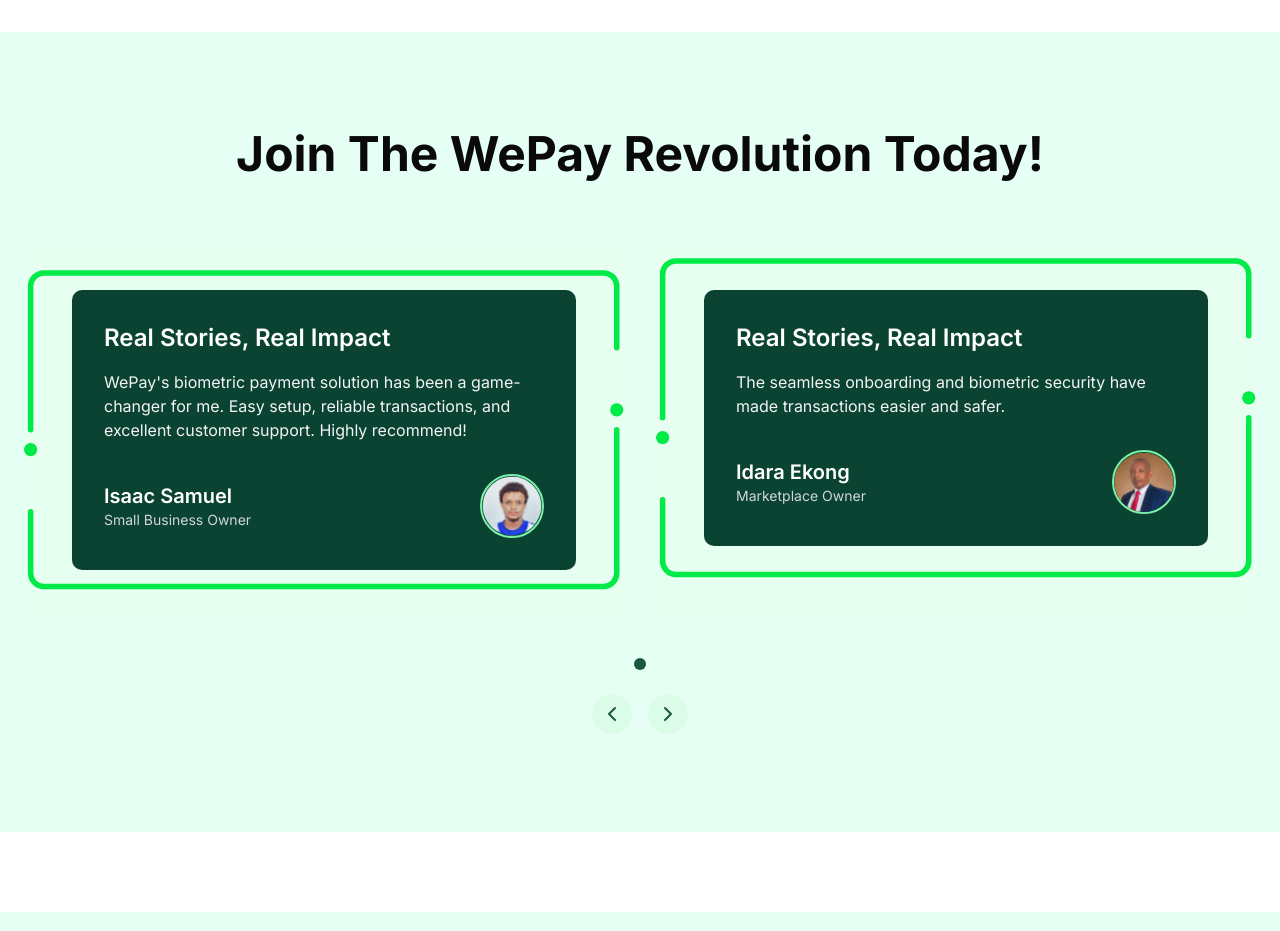
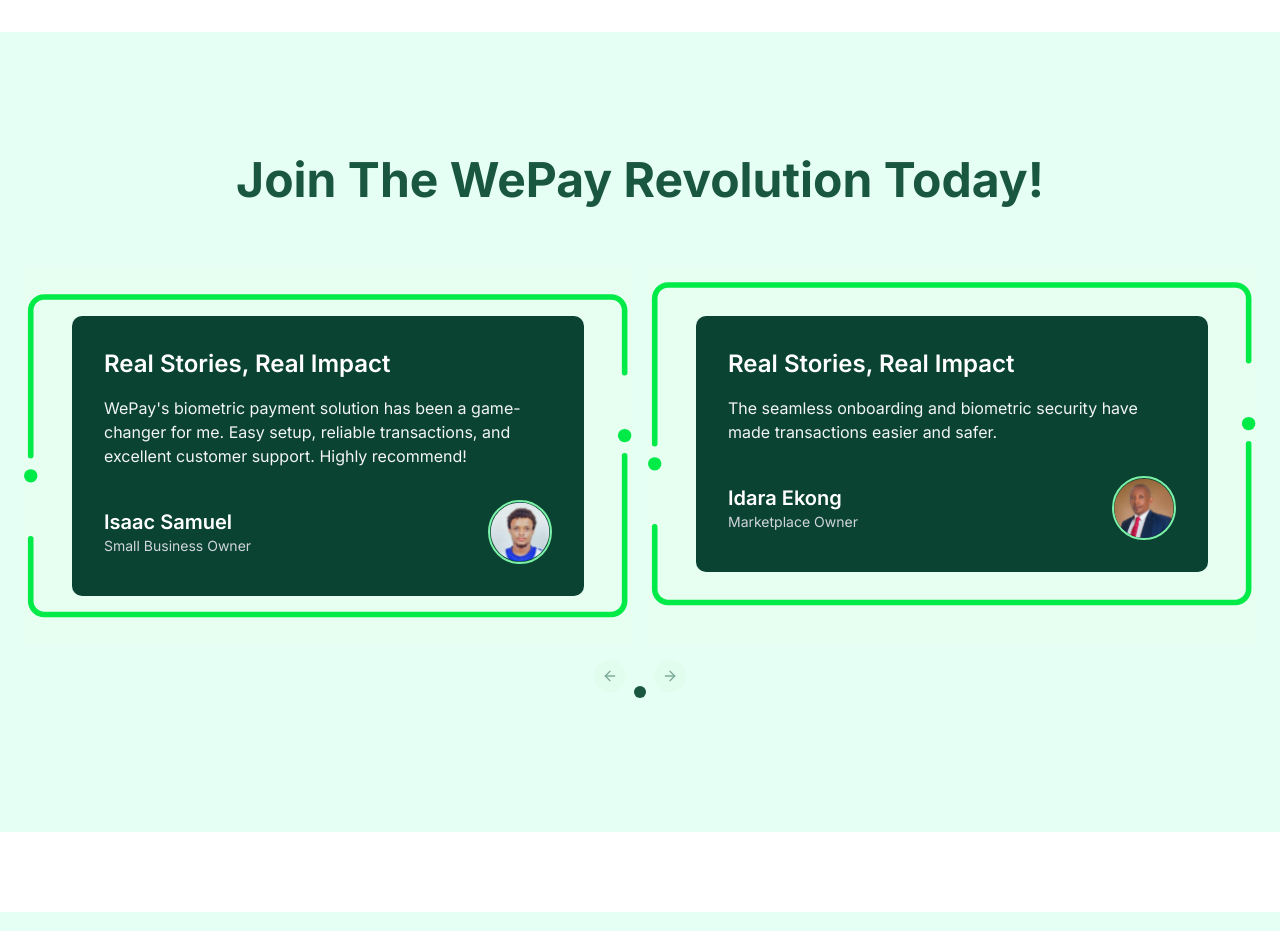
Before and after one commit to Rufai-Ahmed/gov, a Next.js app: page / in a window 1280 px wide. Shown: the part 3120-4051 px from the top of the page. Built offline with nearby package versions, Linux system fonts and the light colour scheme.

Commit message:
feat: carousel

```diff
--- /dev/null
+++ b/components/hooks/use-media-query.ts
@@ -0,0 +1,29 @@
+"use client"
+
+import { useEffect, useState } from "react"
+
+export function useMediaQuery(query: string) {
+  const [matches, setMatches] = useState(false)
+
+  useEffect(() => {
+    // Default to false on server
+    if (typeof window !== "undefined") {
+      const media = window.matchMedia(query)
+
+      // Initial check
+      if (media.matches !== matches) {
+        setMatches(media.matches)
+      }
+
+      // Add listener for changes
+      const listener = () => setMatches(media.matches)
+      media.addEventListener("change", listener)
+
+      return () => media.removeEventListener("change", listener)
+    }
+
+    return undefined
+  }, [matches, query])
+
+  return matches
+}
--- a/components/sections/joinWepay/JoinWepay.tsx
+++ b/components/sections/joinWepay/JoinWepay.tsx
@@ -1,60 +1,87 @@
+/* eslint-disable @typescript-eslint/no-explicit-any */
 "use client";
 
-import { useState } from "react";
+import { useState, useEffect } from "react";
 import TestimonialCard from "./testimonial-card";
-import Pagination from "./pagination";
 import { testimonials } from "./testimonials";
+import {
+  Carousel,
+  CarouselContent,
+  CarouselItem,
+  CarouselNext,
+  CarouselPrevious,
+} from "@/components/ui/carousel";
+import { useMediaQuery } from "../../hooks/use-media-query";
 
 const JoinWepay = () => {
-  const [currentIndex, setCurrentIndex] = useState(0);
-  const testimonialsPerPage = 2;
-  const totalPages = Math.ceil(testimonials.length / testimonialsPerPage);
+  const [api, setApi] = useState<any>();
+  const [current, setCurrent] = useState(0);
+  const [count, setCount] = useState(0);
+  const isMobile = useMediaQuery("(max-width: 768px)");
 
-  const handleNext = () => {
-    setCurrentIndex((prevIndex) =>
-      prevIndex + testimonialsPerPage >= testimonials.length
-        ? 0
-        : prevIndex + testimonialsPerPage
-    );
-  };
+  useEffect(() => {
+    if (!api) return;
 
-  const handlePrev = () => {
-    setCurrentIndex((prevIndex) =>
-      prevIndex - testimonialsPerPage < 0
-        ? testimonials.length - testimonialsPerPage
-        : prevIndex - testimonialsPerPage
-    );
-  };
+    setCount(api.scrollSnapList().length);
+    const handleSelect = () => {
+      setCurrent(api.selectedScrollSnap());
+    };
 
-  const handlePageChange = (index: number) => {
-    setCurrentIndex(index);
-  };
-
-  const currentTestimonials = testimonials.slice(
-    currentIndex,
-    currentIndex + testimonialsPerPage
-  );
+    api.on("select", handleSelect);
+    return () => {
+      api.off("select", handleSelect);
+    };
+  }, [api]);
 
   return (
     <div className="min-h-screen bg-[#e6fff5] dark:bg-[#043024] flex flex-col items-center mt-20 justify-center p-6">
-      <h1 className="text-4xl md:text-5xl font-bold text-center mb-16">
+      <h1 className="text-4xl md:text-5xl font-bold text-center mb-16 text-[#1a5741] dark:text-white">
         Join The WePay Revolution Today!
       </h1>
 
-      <div className="w-full max-w-7xl grid grid-cols-1 md:grid-cols-2 gap-8">
-        {currentTestimonials.map((testimonial) => (
-          <TestimonialCard key={testimonial.id} testimonial={testimonial} />
-        ))}
+      <div className="w-full max-w-7xl">
+        <Carousel
+          setApi={setApi}
+          className="w-full"
+          opts={{
+            align: "start",
+            loop: true,
+          }}
+        >
+          <CarouselContent className="-ml-2 md:-ml-4">
+            {testimonials.map((testimonial) => (
+              <CarouselItem
+                key={testimonial.id}
+                className={`pl-2 md:pl-4 ${
+                  isMobile ? "basis-full" : "basis-1/2"
+                }`}
+              >
+                <div className="h-full">
+                  <TestimonialCard testimonial={testimonial} />
+                </div>
+              </CarouselItem>
+            ))}
+          </CarouselContent>
+          <div className="flex items-center justify-center mt-8 gap-2">
+            <CarouselPrevious className="relative static transform-none bg-green-100 hover:bg-green-200 dark:bg-green-900 dark:hover:bg-green-800 text-[#1a5741] dark:text-white border-none" />
+            <div className="flex items-center justify-center space-x-2">
+              {Array.from({ length: count }).map((_, index) => (
+                <button
+                  key={index}
+                  onClick={() => api?.scrollTo(index)}
+                  className={`w-3 h-3 rounded-full transition-all ${
+                    current === index
+                      ? "bg-[#1a5741] dark:bg-green-400"
+                      : "bg-green-200 dark:bg-green-800"
+                  }`}
+                  aria-label={`Go to slide ${index + 1}`}
+                />
+              ))}
+            </div>
+            <CarouselNext className="relative static transform-none bg-green-100 hover:bg-green-200 dark:bg-green-900 dark:hover:bg-green-800 text-[#1a5741] dark:text-white border-none" />
+          </div>
+        </Carousel>
       </div>
-
-      <Pagination
-        currentIndex={currentIndex}
-        totalPages={totalPages}
-        itemsPerPage={testimonialsPerPage}
-        onPageChange={handlePageChange}
-        onNext={handleNext}
-        onPrev={handlePrev}
-      />
     </div>
   );
 };
--- a/components/sections/joinWepay/testimonial-card.tsx
+++ b/components/sections/joinWepay/testimonial-card.tsx
@@ -9,11 +9,8 @@
 
 const TestimonialCard: React.FC<TestimonialCardProps> = ({ testimonial }) => {
   return (
-    <div
-      className="relative w-full max-w-full sm:max-w-xl md:max-w-2xl lg:max-w-3xl mx-auto"
-      style={{ background: "#e6fff0" }}
-    >
-      <div className="relative p-4 sm:p-6 md:p-8">
+    <div className="relative w-full h-full bg-[#e6fff0] dark:bg-[#043024]">
+      <div className="relative flex items-center justify-center p-4 px-0 sm:px-8 sm:p-6 md:p-8">
         <div className="absolute inset-0 w-full h-full">
           <Image
             src="/images/border.svg"
@@ -24,7 +21,7 @@
           />
         </div>
 
-        <div className="relative bg-[#0a4331] text-white p-4 sm:p-6 md:p-8 rounded-lg h-full flex flex-col m-2 sm:m-3 md:m-4">
+        <div className="relative bg-[#0a4331] dark:bg-[#043024] text-white p-4 sm:p-6 md:p-8 rounded-lg h-full flex flex-col m-2 sm:m-3 md:m-4">
           <h2 className="text-xl sm:text-2xl font-semibold mb-2 sm:mb-4">
             Real Stories, Real Impact
           </h2>
--- /dev/null
+++ b/components/ui/carousel.tsx
@@ -0,0 +1,262 @@
+"use client";
+
+import * as React from "react";
+import useEmblaCarousel, {
+  type UseEmblaCarouselType,
+} from "embla-carousel-react";
+import { ArrowLeft, ArrowRight } from "lucide-react";
+
+import { cn } from "@/lib/utils";
+import { Button } from "@/components/ui/button";
+
+type CarouselApi = UseEmblaCarouselType[1];
+type UseCarouselParameters = Parameters<typeof useEmblaCarousel>;
+type CarouselOptions = UseCarouselParameters[0];
+type CarouselPlugin = UseCarouselParameters[1];
+
+type CarouselProps = {
+  opts?: CarouselOptions;
+  plugins?: CarouselPlugin;
+  orientation?: "horizontal" | "vertical";
+  setApi?: (api: CarouselApi) => void;
+};
+
+type CarouselContextProps = {
+  carouselRef: ReturnType<typeof useEmblaCarousel>[0];
+  api: ReturnType<typeof useEmblaCarousel>[1];
+  scrollPrev: () => void;
+  scrollNext: () => void;
+  canScrollPrev: boolean;
+  canScrollNext: boolean;
+} & CarouselProps;
+
+const CarouselContext = React.createContext<CarouselContextProps | null>(null);
+
+function useCarousel() {
+  const context = React.useContext(CarouselContext);
+
+  if (!context) {
+    throw new Error("useCarousel must be used within a <Carousel />");
+  }
+
+  return context;
+}
+
+const Carousel = React.forwardRef<
+  HTMLDivElement,
+  React.HTMLAttributes<HTMLDivElement> & CarouselProps
+>(
+  (
+    {
+      orientation = "horizontal",
+      opts,
+      setApi,
+      plugins,
+      className,
+      children,
+      ...props
+    },
+    ref
+  ) => {
+    const [carouselRef, api] = useEmblaCarousel(
+      {
+        ...opts,
+        axis: orientation === "horizontal" ? "x" : "y",
+      },
+      plugins
+    );
+    const [canScrollPrev, setCanScrollPrev] = React.useState(false);
+    const [canScrollNext, setCanScrollNext] = React.useState(false);
+
+    const onSelect = React.useCallback((api: CarouselApi) => {
+      if (!api) {
+        return;
+      }
+
+      setCanScrollPrev(api.canScrollPrev());
+      setCanScrollNext(api.canScrollNext());
+    }, []);
+
+    const scrollPrev = React.useCallback(() => {
+      api?.scrollPrev();
+    }, [api]);
+
+    const scrollNext = React.useCallback(() => {
+      api?.scrollNext();
+    }, [api]);
+
+    const handleKeyDown = React.useCallback(
+      (event: React.KeyboardEvent<HTMLDivElement>) => {
+        if (event.key === "ArrowLeft") {
+          event.preventDefault();
+          scrollPrev();
+        } else if (event.key === "ArrowRight") {
+          event.preventDefault();
+          scrollNext();
+        }
+      },
+      [scrollPrev, scrollNext]
+    );
+
+    React.useEffect(() => {
+      if (!api || !setApi) {
+        return;
+      }
+
+      setApi(api);
+    }, [api, setApi]);
+
+    React.useEffect(() => {
+      if (!api) {
+        return;
+      }
+
+      onSelect(api);
+      api.on("reInit", onSelect);
+      api.on("select", onSelect);
+
+      return () => {
+        api?.off("select", onSelect);
+      };
+    }, [api, onSelect]);
+
+    return (
+      <CarouselContext.Provider
+        value={{
+          carouselRef,
+          api: api,
+          opts,
+          orientation:
+            orientation || (opts?.axis === "y" ? "vertical" : "horizontal"),
+          scrollPrev,
+          scrollNext,
+          canScrollPrev,
+          canScrollNext,
+        }}
+      >
+        <div
+          ref={ref}
+          onKeyDownCapture={handleKeyDown}
+          className={cn("relative", className)}
+          role="region"
+          aria-roledescription="carousel"
+          {...props}
+        >
+          {children}
+        </div>
+      </CarouselContext.Provider>
+    );
+  }
+);
+Carousel.displayName = "Carousel";
+
+const CarouselContent = React.forwardRef<
+  HTMLDivElement,
+  React.HTMLAttributes<HTMLDivElement>
+>(({ className, ...props }, ref) => {
+  const { carouselRef, orientation } = useCarousel();
+
+  return (
+    <div ref={carouselRef} className="overflow-hidden">
+      <div
+        ref={ref}
+        className={cn(
+          "flex",
+          orientation === "horizontal" ? "-ml-4" : "-mt-4 flex-col",
+          className
+        )}
+        {...props}
+      />
+    </div>
+  );
+});
+CarouselContent.displayName = "CarouselContent";
+
+const CarouselItem = React.forwardRef<
+  HTMLDivElement,
+  React.HTMLAttributes<HTMLDivElement>
+>(({ className, ...props }, ref) => {
+  const { orientation } = useCarousel();
+
+  return (
+    <div
+      ref={ref}
+      role="group"
+      aria-roledescription="slide"
+      className={cn(
+        "min-w-0 shrink-0 grow-0 basis-full",
+        orientation === "horizontal" ? "pl-4" : "pt-4",
+        className
+      )}
+      {...props}
+    />
+  );
+});
+CarouselItem.displayName = "CarouselItem";
+
+const CarouselPrevious = React.forwardRef<
+  HTMLButtonElement,
+  React.ComponentProps<typeof Button>
+>(({ className, variant = "outline", size = "icon", ...props }, ref) => {
+  const { orientation, scrollPrev, canScrollPrev } = useCarousel();
+
+  return (
+    <Button
+      ref={ref}
+      variant={variant}
+      size={size}
+      className={cn(
+        "absolute  h-8 w-8 rounded-full",
+        orientation === "horizontal"
+          ? "-left-12 top-1/2 -translate-y-1/2"
+          : "-top-12 left-1/2 -translate-x-1/2 rotate-90",
+        className
+      )}
+      disabled={!canScrollPrev}
+      onClick={scrollPrev}
+      {...props}
+    >
+      <ArrowLeft className="h-4 w-4" />
+      <span className="sr-only">Previous slide</span>
+    </Button>
+  );
+});
+CarouselPrevious.displayName = "CarouselPrevious";
+
+const CarouselNext = React.forwardRef<
+  HTMLButtonElement,
+  React.ComponentProps<typeof Button>
+>(({ className, variant = "outline", size = "icon", ...props }, ref) => {
+  const { orientation, scrollNext, canScrollNext } = useCarousel();
+
+  return (
+    <Button
+      ref={ref}
+      variant={variant}
+      size={size}
+      className={cn(
+        "absolute h-8 w-8 rounded-full",
+        orientation === "horizontal"
+          ? "-right-12 top-1/2 -translate-y-1/2"
+          : "-bottom-12 left-1/2 -translate-x-1/2 rotate-90",
+        className
+      )}
+      disabled={!canScrollNext}
+      onClick={scrollNext}
+      {...props}
+    >
+      <ArrowRight className="h-4 w-4" />
+      <span className="sr-only">Next slide</span>
+    </Button>
+  );
+});
+CarouselNext.displayName = "CarouselNext";
+
+export {
+  type CarouselApi,
+  Carousel,
+  CarouselContent,
+  CarouselItem,
+  CarouselPrevious,
+  CarouselNext,
+};
--- a/package.json
+++ b/package.json
@@ -9,10 +9,12 @@
     "lint": "next lint"
   },
   "dependencies": {
+    "@custom-react-hooks/use-media-query": "^1.5.1",
     "@radix-ui/react-slot": "^1.1.2",
     "@radix-ui/react-switch": "^1.1.3",
     "class-variance-authority": "^0.7.1",
     "clsx": "^2.1.1",
+    "embla-carousel-react": "^8.5.2",
     "framer-motion": "^12.5.0",
     "lucide-react": "^0.483.0",
     "next": "15.2.1",
```
Also changed, not shown: 1 other file (tests, documents, lock files or other folders).
